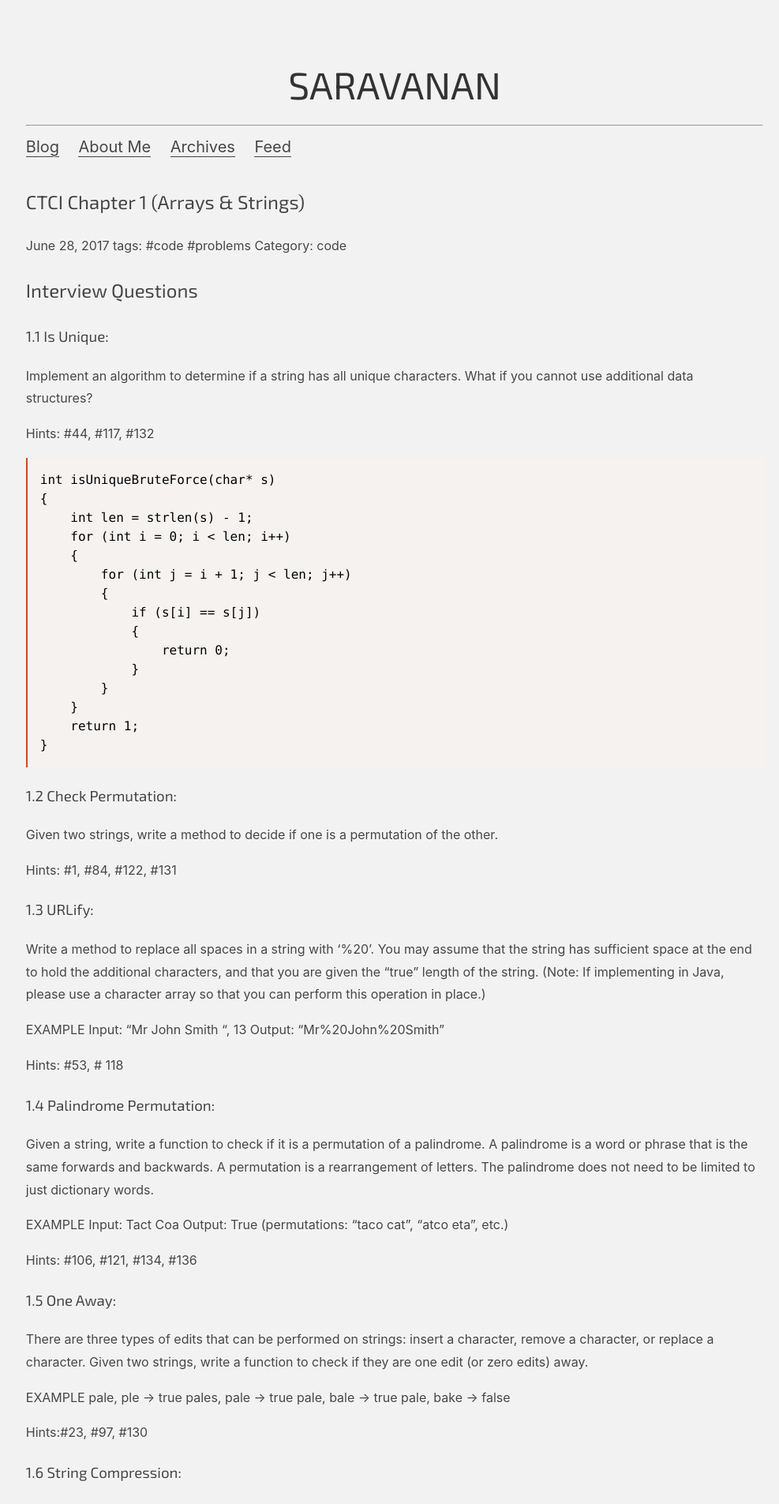
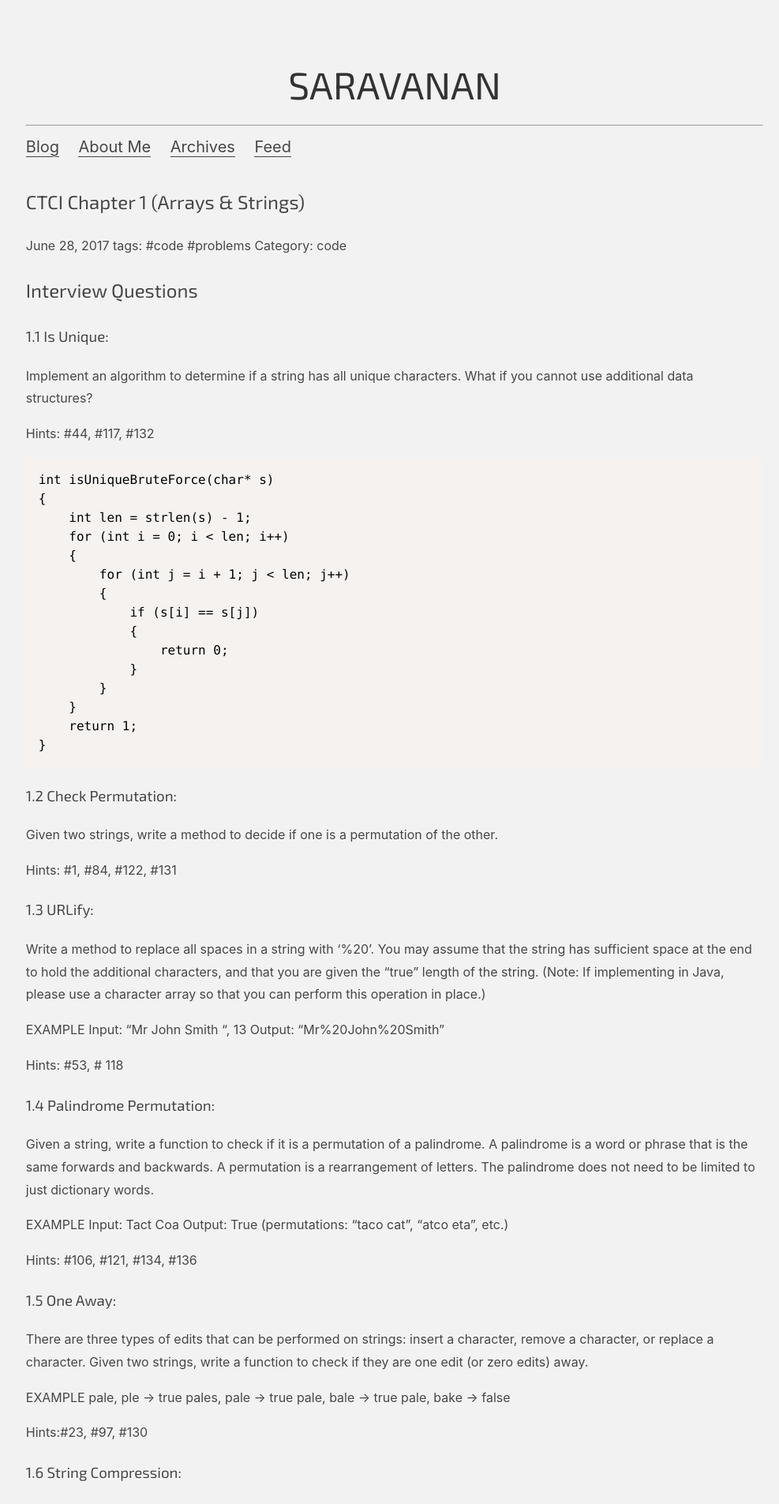
Before and after one commit to saravanaram/saravanaram.github.io, a Jekyll site: the page built from _posts/2017-08-10-ctci-chapter1.md, in a window 1280 px wide. Shown: the top 1905 px of the page at 79% size, without its empty margins (140-1127 px from the left). Built offline with Jekyll 4.4.1, drawn with Linux system fonts in a browser that asks for light colours; nearby versions of some CDN libraries.

Commit message:
commented out code styling

```diff
--- a/assets/css/ebmfw.css
+++ b/assets/css/ebmfw.css
@@ -14,7 +14,7 @@
     font-family: 'Exo 2', sans-serif;
     font-weight: normal;
 }
-code, samp, kbd {
+/*code, samp, kbd {
 	font-family: "Courier New", Courier, monospace, sans-serif;
 	text-align: left;
   color: #002b36;
@@ -30,7 +30,7 @@
 	margin: 1.7em 0 1.7em 0.3em;
 	overflow: auto;
 
-}
+}*/
 
 a {
     border-bottom: 1px solid #444444;
```
